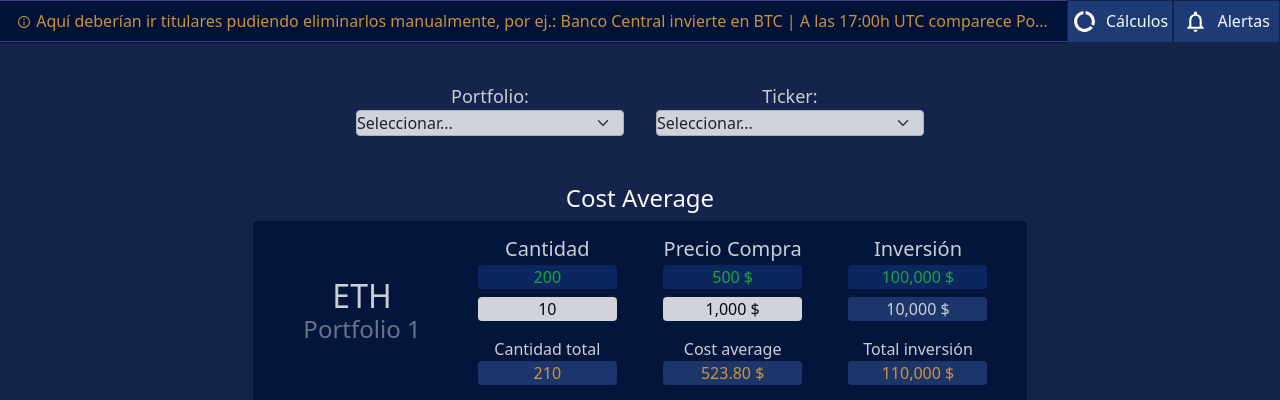
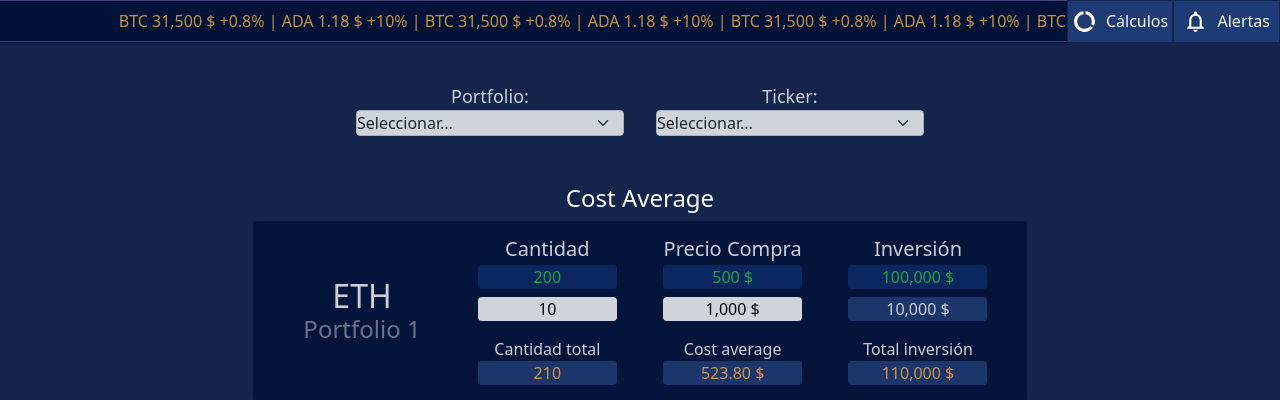
Before and after one commit to XekeL121/SicoinerHTML, a PHP site: page /calculos.php in a window 1280 px wide. Shown: the part 88-488 px from the top of the page. Run offline with PHP 8.4, Linux system fonts and the light colour scheme; some libraries are stand-ins or nearby versions.

Commit message:
retoque cabecera

```diff
--- a/css/styles.css
+++ b/css/styles.css
@@ -55,9 +55,9 @@ h1{
 }
 
 .submenu .noticias{
-    margin-left: 10px !important;
-    text-overflow: ellipsis;
-    max-width: 98%;
+    /* margin-left: 10px !important;  */
+    /* text-overflow: ellipsis; */
+   /*  max-width: 98%;   */
 }
 
 #nuevoPort:hover,
@@ -66,19 +66,33 @@ h1{
 }
 
 .avisos{
-    max-height: 400px;
+    /* max-height: 400px; */
     border-top: 0.1px rgb(137, 116, 230) inset !important;
     border-bottom: 0.1px rgb(86, 68, 168) inset !important;
 }
 
-#info {
+/* #info {
     width: 12px;
     margin-bottom: 2.5px !important;
     margin-right: 2px !important;
+} */
+
+/* #info p{
+    width: 20px;
+} */
+
+
+/* Falta maquetar */
+.noticias {
+   /*  white-space: nowrap; */
+    animation: loop 200s linear !important;
 }
 
-#info p{
-    width: 20px;
+@keyframes loop {
+    0% {transform: translateX(20%);}
+
+    100% {transform: translateX(-200%);}
+
 }
 
 .subSubMenu a img{
--- a/includes/calc-inversion.php
+++ b/includes/calc-inversion.php
@@ -6,7 +6,7 @@
                             <div class="calcCost text-light col-3">
                                 <h5>Cantidad</h5>
 
-                                <input class="w-75 rounded mb-3 mt-2 text-center cursor-pointer" type="number" ng-model="n1">
+                                <input class="w-75 rounded mb-3 mt-2 text-center cursor-pointer text-bold" type="number" ng-model="n1">
                             </div>
                             <div class="calcCost text-light col-3">
                                 <h5>Precio Compra</h5>
--- a/includes/header.php
+++ b/includes/header.php
@@ -61,14 +61,10 @@
             <div class="submenu d-flex azul2 my-auto nowrap">
                 <div class="avisos col-12 col-xl-10 col-sm-8 my-auto p-2 align-middle op80 text-orange nowrap of-hidden">
                     <div class="my-auto noticias nowrap of-hidden">
-                        <img id="info" class="icon my-auto align-middle" src="img/info_naranja.svg" alt="">
-                        <span class="loop">Aquí deberían ir titulares pudiendo eliminarlos manualmente, por ej.: Banco
-                            Central invierte en BTC
-                            | A las 17:00h UTC comparece
-                            Powel | El oro se desploma tras noticia bla bla | + link + x de eliminar | Aquí deberían ir
-                            titulares pudiendo eliminarlos manualmente, por ej.: Banco Central invierte en BTC
-                            | A las 17:00h UTC comparece
-                            Powel | El oro se desploma tras noticia bla bla | + link + x de eliminar
+                        <!-- <img id="info" class="icon my-auto align-middle" src="img/info_naranja.svg" alt=""> -->
+                        <span class="loop"> BTC 31,500 $ +0.8% | ADA 1.18 $ +10% | BTC 31,500 $ +0.8% | ADA 1.18 $ +10% | BTC 31,500 $ +0.8% | ADA 1.18 $ +10% |
+                        BTC 31,500 $ +0.8% | ADA 1.18 $ +10% | BTC 31,500 $ +0.8% | ADA 1.18 $ +10% | BTC 31,500 $ +0.8% | ADA 1.18 $ +10% |
+                        BTC 31,500 $ +0.8% | ADA 1.18 $ +10% | BTC 31,500 $ +0.8% | ADA 1.18 $ +10% | BTC 31,500 $ +0.8% | ADA 1.18 $ +10% |
                         </span>
                     </div>
                 </div>
```
